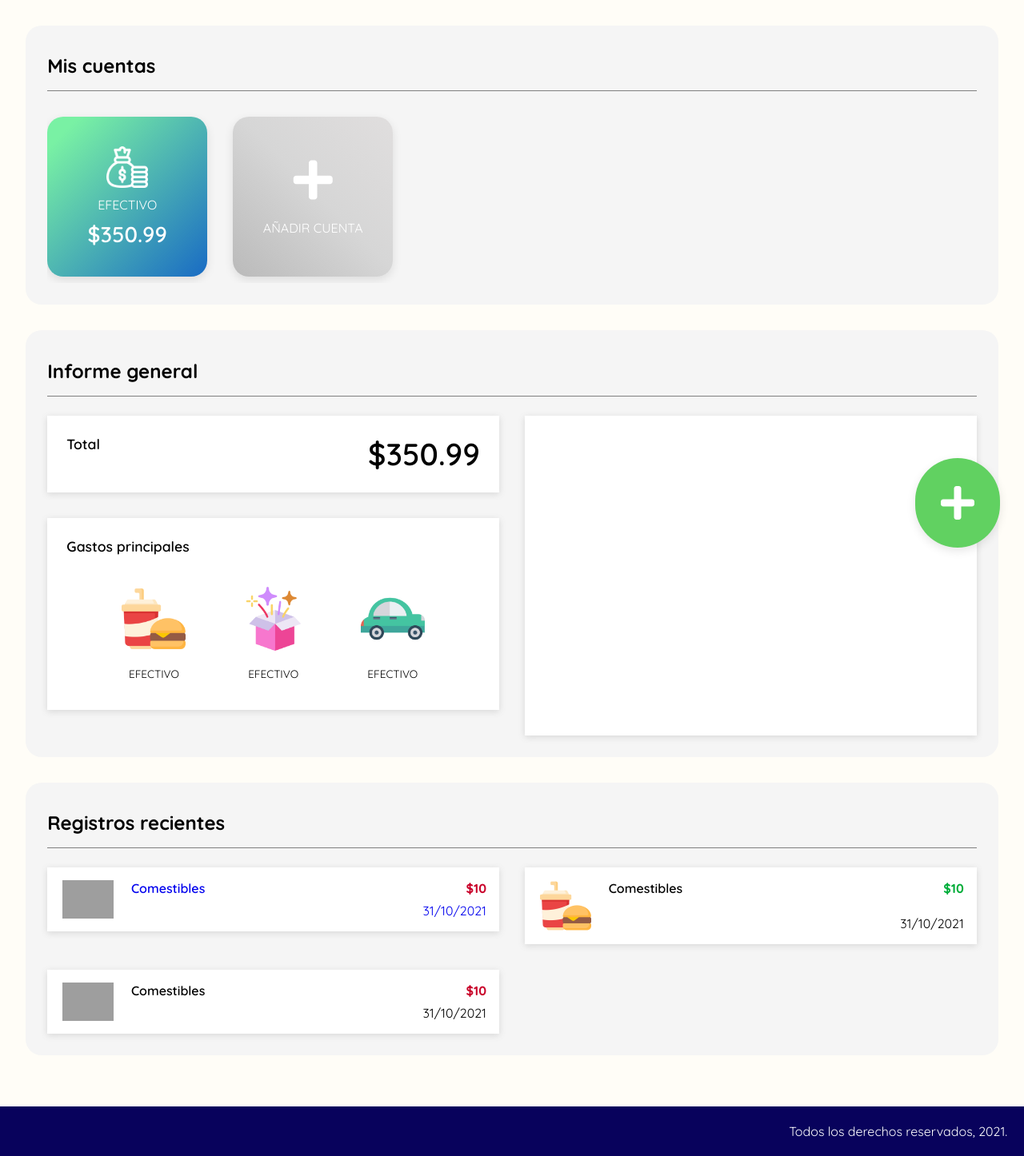
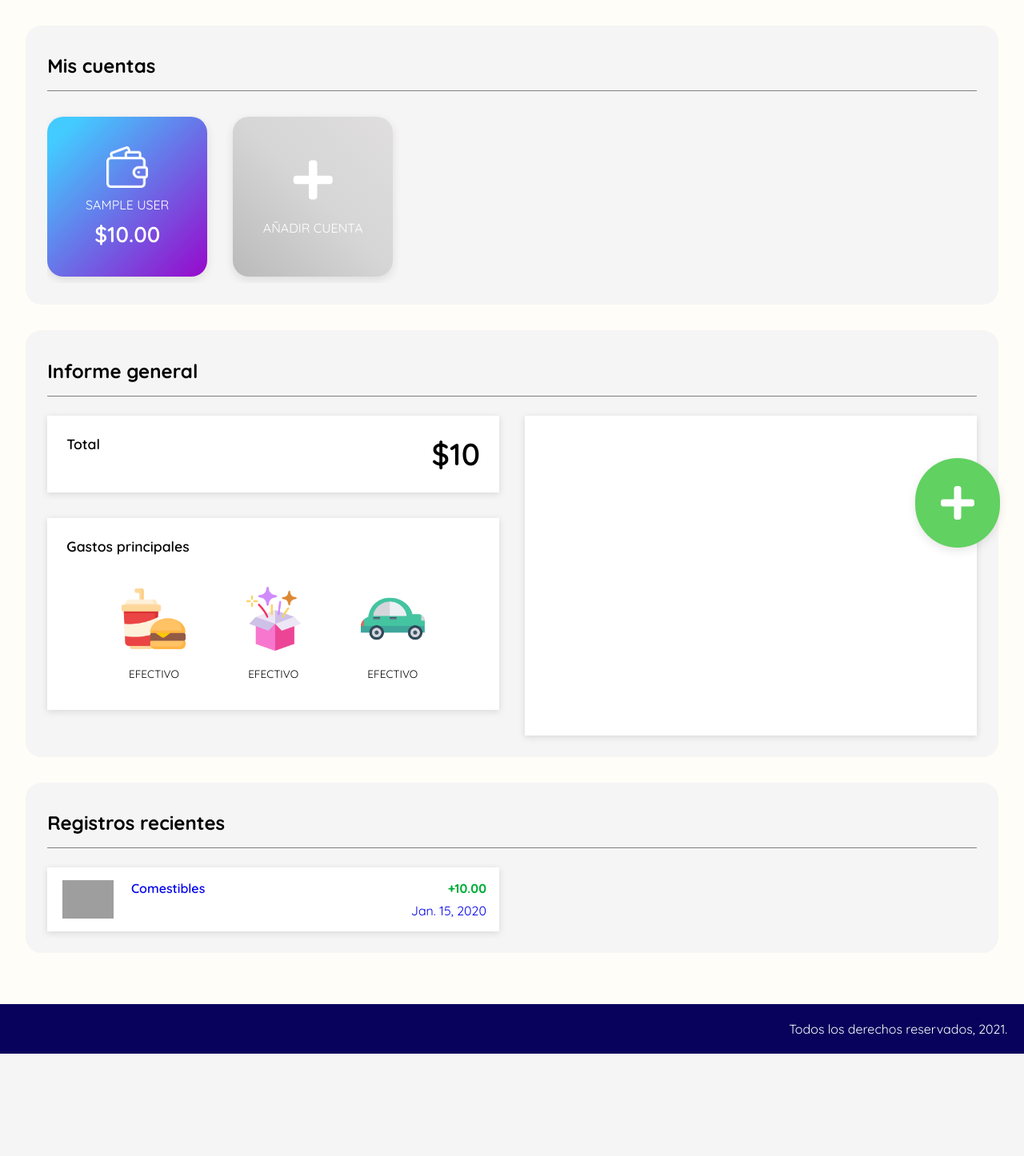
Before and after one commit to carolinamcc15/MyMoney, a Django app: template mymoneyapp/templates/general.html in a window 1280 px wide. Shown: the part 85-1531 px from the top of the page at 80% size. After the commit the page ends 1403 px from the top, so only its background shows below. Run offline with Django 3.2, Linux system fonts and the light colour scheme; tables that the repository leaves empty hold one stand-in row (values such as "Sample post"); the template is opened without the code that fills it: values that come from a table or form of the project are taken from there, most other values are stand-ins (such as "Sample title", 1, 10 or a date in 2020); some libraries are stand-ins or nearby versions; grey boxes are pictures that could not be loaded.

Commit message:
Add: Cards render depnding on ulogged user

```diff
--- a/mymoneyapp/templates/add-account.html
+++ b/mymoneyapp/templates/add-account.html
@@ -11,6 +11,7 @@
     <section>
         <img src="{% static 'images/account/add-account.svg' %}" alt="Nueva cuenta de dinero" />
         <form id="add-account" method="POST" name="add-account" action="">
+            {% csrf_token %}
             <div class="icon-input">
                 <i class="fas fa-font"></i>
                 <input type="text" name="account-name" placeholder="Nombre" required />
--- a/mymoneyapp/templates/add-record.html
+++ b/mymoneyapp/templates/add-record.html
@@ -11,10 +11,11 @@
     <section>
         <img src="{% static 'images/add-record.svg' %}" alt="Nueva cuenta de dinero" />
         <form id="add-record" method="POST" name="add-record" action="">
+            {% csrf_token %}
             <div class="icon-input toggle">
-                <input type="radio" id="expense" name="is-income" checked="checked" required />
+                <input type="radio" id="expense" value="False" name="is-income" checked="checked" required />
                 <label for="expense">Gasto</label>
-                <input type="radio" id="income" name="is-income" required />
+                <input type="radio" id="income" value="True" name="is-income" required />
                 <label for="income">Ingreso</label>
             </div>
             <div class="icon-input">
--- a/mymoneyapp/templates/general.html
+++ b/mymoneyapp/templates/general.html
@@ -10,32 +10,31 @@
     <section id="accounts">
         <h2>Mis cuentas</h2>
         <div id="accounts-scroll">
+
+        {% for account in accounts %}
             <a href="{% url 'account' %}">
+
+            {% if account.acc_type.id == 1 %}
+                <div class="account-card general">
+                    <img src="{% static 'images/account/general.png' %}" alt="Billetera con dinero" />
+            {% elif account.acc_type.id == 2 %}
                 <div class="account-card cash">
-                    <img src="{% static 'images/account/money-bag.png' %}" alt="Dinero" />
-                    <p class="card-title">Efectivo
-                        <span>$350.99</span>
+                    <img src="{% static 'images/account/money-bag.png' %}" alt="Dinero en efectivo" />
+            {% elif account.acc_type.id == 3 %}
+                <div class="account-card savings">
+                    <img src="{% static 'images/account/savings.png' %}" alt="Alcancía de cerdito" />
+            {% else %}
+                <div class="account-card bank-card">
+                    <img src="{% static 'images/account/credit-card.png' %}" alt="Tarjeta de crédito o débito" />
+            {% endif %}
+
+                    <p class="card-title">{{ account.name }}
+                        <span>${{ account.current_balance }}</span>
                     </p>
                 </div>
             </a>
-            <!-- <div class="account-card general">
-                <img src="{% static 'images/account/general.png' %}" alt="Dinero" />
-                <p class="card-title">General
-                    <span>$350.99</span>
-                </p>
-            </div>
-            <div class="account-card savings">
-                <img src="{% static 'images/account/savings.png' %}" alt="Dinero" />
-                <p class="card-title">Ahorros
-                    <span>$350.99</span>
-                </p>
-            </div>
-            <div class="account-card bank-card">
-                <img src="{% static 'images/account/credit-card.png' %}" alt="Dinero" />
-                <p class="card-title">Tarjeta
-                    <span>$350.99</span>
-                </p>
-            </div> -->
+        {% endfor %}
+
             <a href="{% url 'add-account' %}">
                 <div id="add-account">
                     <i class="fas fa-plus"></i>
@@ -44,13 +43,14 @@
             </a>
         </div>
     </section>
+
     <section id="overview">
         <h2>Informe general</h2>
         <div id="overview-container">
             <div id="general-info">
                 <div id="total">
                     <h3>Total</h3>
-                    <p>$350.99</p>
+                    <p>${{ total }}</p>
                 </div>
                 <div id="top-categories">
                     <h3>Gastos principales</h3>
@@ -85,44 +85,28 @@
     <section id="recent">
         <h2>Registros recientes</h2>
         <div id="recent-records">
+        {% for record in recent_records %}
             <a href="{% url 'edit-record' %}">
                 <div class="record-card">
+                {% comment %} Validaciones para imagenes y categorias {% endcomment %}
                     <div class="record-img">
                         <img src="{% static 'images/categories/presents.png' %}" alt="Dinero" />
                     </div>
                     <div class="category-record">
                         <p>Comestibles</p>
                     </div>
+
                     <div class="quant-date">
-                        <p class="minus">$10</p>
-                        <p class="date">31/10/2021</p>
+                    {% if record.is_income %}
+                        <p class="plus">+{{ record.quantity }}</p>
+                    {% else %}
+                        <p class="minus">-{{ record.quantity }}</p>
+                    {% endif %}
+                        <p class="date">{{ record.date }}</p>
                     </div>
                 </div>
             </a>
-            <div class="record-card">
-                <div class="record-img">
-                    <img src="{% static 'images/categories/fast-food.png' %}" alt="Dinero" />
-                </div>
-                <div class="category-record">
-                    <p>Comestibles</p>
-                </div>
-                <div class="quant-date">
-                    <p class="plus">$10</p>
-                    <p>31/10/2021</p>
-                </div>
-            </div>
-            <div class="record-card">
-                <div class="record-img">
-                    <img src="{% static 'images/categories/house.png' %}" alt="Dinero" />
-                </div>
-                <div class="category-record">
-                    <p>Comestibles</p>
-                </div>
-                <div class="quant-date">
-                    <p class="minus">$10</p>
-                    <p>31/10/2021</p>
-                </div>
-            </div>
+        {% endfor %}
         </div>
     </section>
     <a href="{% url 'add-record' %}">
```
Also changed, not shown: mymoneyapp/views.py (+88 -20 lines).
